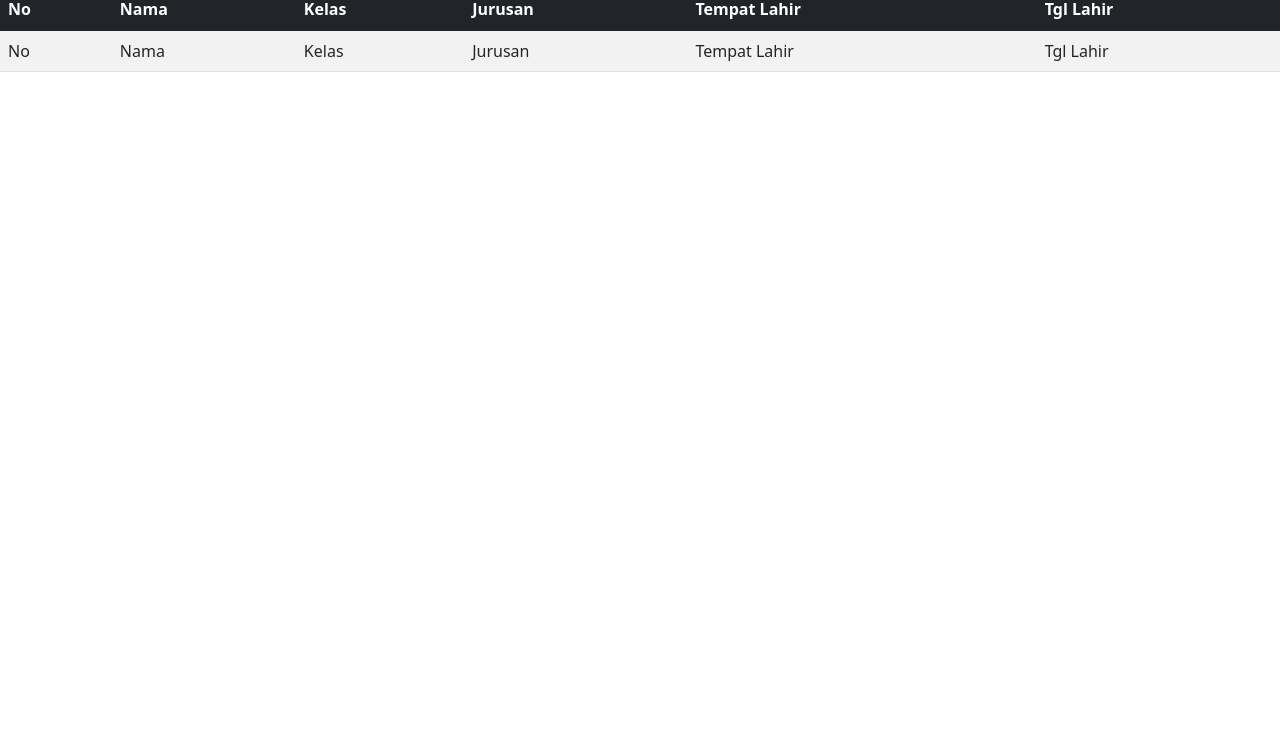
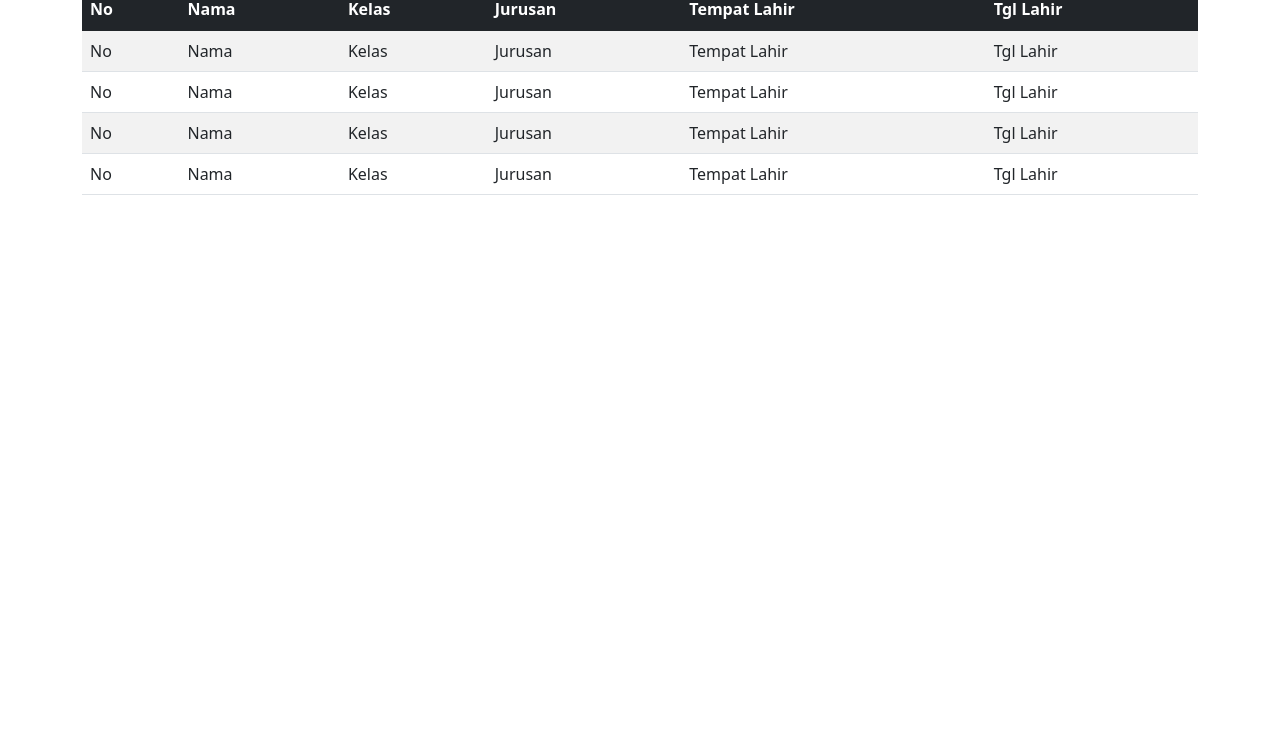
Before and after one commit to IndraNusirwan/cobahtml8112021, a plain HTML site: page index.html in a window 1280 px wide. Shown: the part 67-800 px from the top of the page. Drawn offline with nearby package versions, Linux system fonts and the light colour scheme.

Commit message:
Menambahkan container dan entry 3 data pada table

```diff
--- a/index.html
+++ b/index.html
@@ -14,6 +14,7 @@
 </head>
 
 <body>
+    <div class="container">
     <h1>Table Bootstrap Sampling</h1>
     <table class="table table-striped">
         <thead class="bg-dark table-dark">
@@ -35,8 +36,33 @@
                 <td>Tempat Lahir</td>
                 <td>Tgl Lahir</td>
             </tr>
+            <tr>
+                <td>No</td>
+                <td>Nama</td>
+                <td>Kelas</td>
+                <td>Jurusan</td>
+                <td>Tempat Lahir</td>
+                <td>Tgl Lahir</td>
+            </tr>
+            <tr>
+                <td>No</td>
+                <td>Nama</td>
+                <td>Kelas</td>
+                <td>Jurusan</td>
+                <td>Tempat Lahir</td>
+                <td>Tgl Lahir</td>
+            </tr>
+            <tr>
+                <td>No</td>
+                <td>Nama</td>
+                <td>Kelas</td>
+                <td>Jurusan</td>
+                <td>Tempat Lahir</td>
+                <td>Tgl Lahir</td>
+            </tr>
         </tbody>
     </table>
+    </div>
 
     <!-- Optional JavaScript; choose one of the two! -->
 
```
